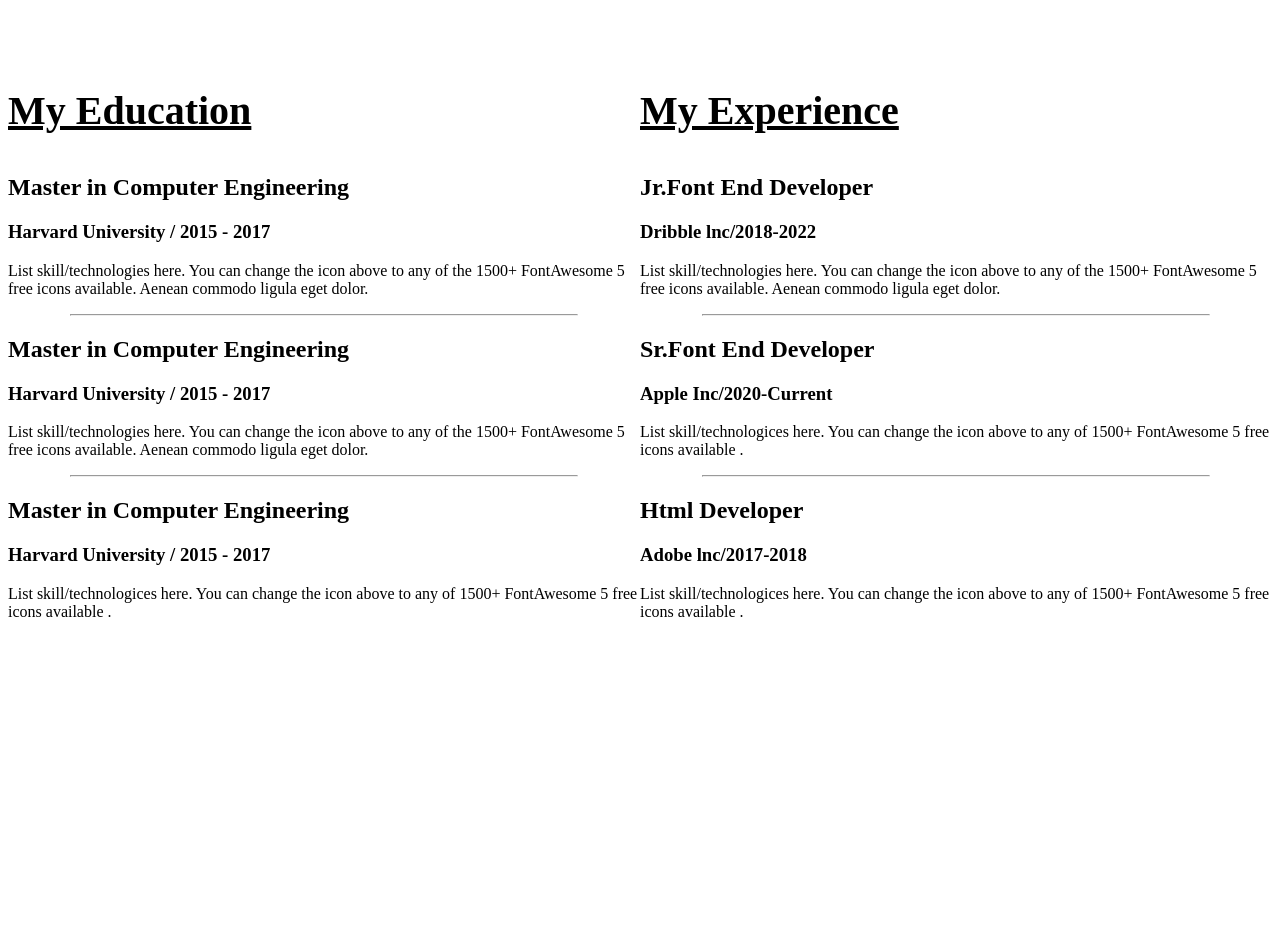
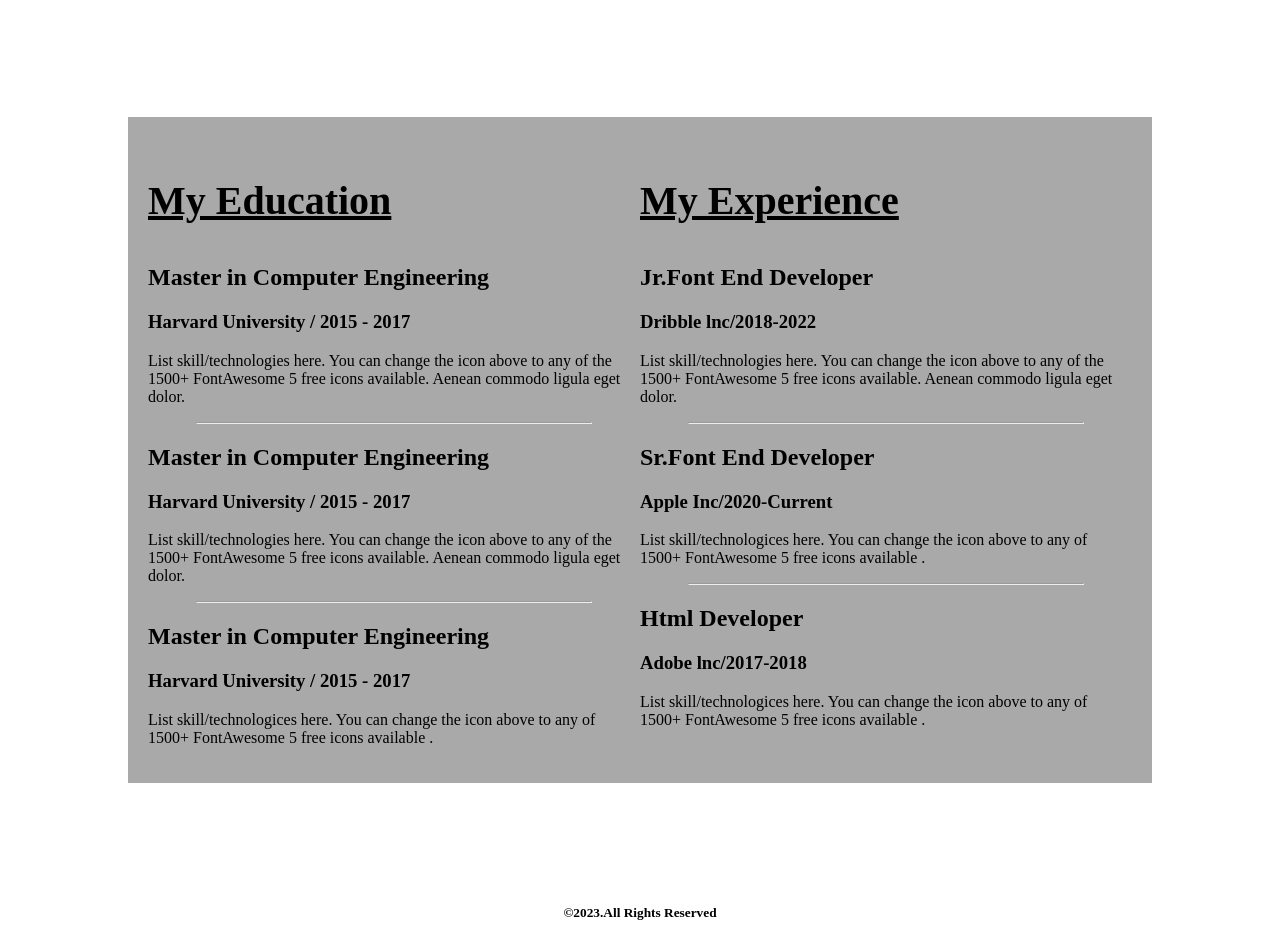
Before and after one commit to sabbirhossain90/developer-portfolio, a plain HTML site: page indecx.html in a window 1280 px wide. Shown: the part 2386-3323 px from the top of the page. Before the commit the page ends 3031 px from the top, so only its background shows below. Drawn offline with Linux system fonts and the light colour scheme.

Commit message:
footer iteam

```diff
--- a/indecx.html
+++ b/indecx.html
@@ -148,6 +148,9 @@
                     </main>
 
 </header>
+<footer>
+    <p class="foot"><small>&copy;2023.All Rights Reserved</small></p>
+</footer>
 
 
 
--- a/styles/style.css
+++ b/styles/style.css
@@ -116,6 +116,10 @@
 }
 .resume-container{
     display: flex;
+    background-color:darkgrey;
+    padding: 20px;
+    margin: 120px;
+
 }
 .resume-colum-title{
     font-size: 40px;
@@ -124,3 +128,7 @@
 hr{
     width: 80%;
 }
+.foot{
+    text-align: center;
+    font-weight: bold;
+}
```
